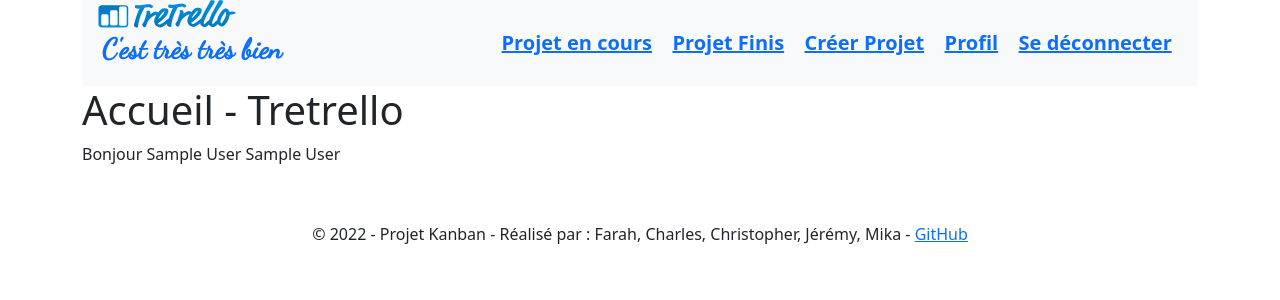
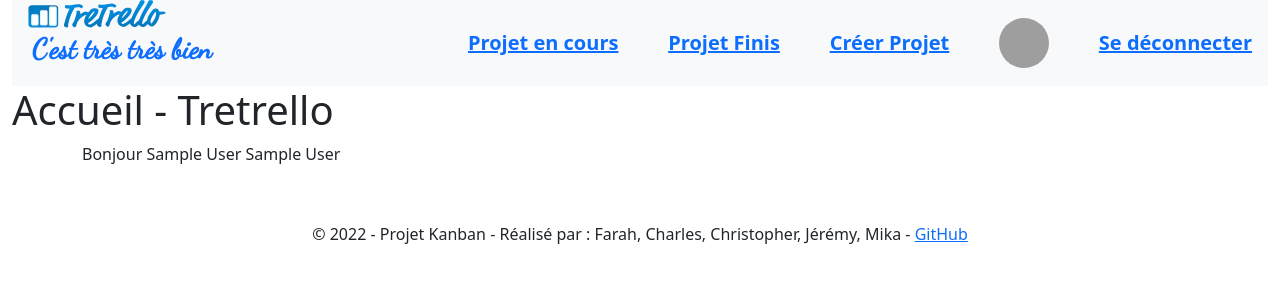
Before and after one commit to VjeremyV/projet-Kanban, a PHP site: page / in a window 1280 px wide. Shown: the top 300 px of the page. Run offline with PHP 8.4, Linux system fonts and the light colour scheme; the visitor is signed in with stand-in values (Sample User, id 1); some libraries are stand-ins or nearby versions; grey boxes are pictures that could not be loaded.

Commit message:
finalisation fonction photo inscription

```diff
--- a/pages/connexion.php
+++ b/pages/connexion.php
@@ -16,6 +16,7 @@ try {
                     $_SESSION['id']= $connexion[0]['id_utilisateur_utilisateur'];
                     $_SESSION['nom'] = $connexion[0]['nom_utilisateur'];
                     $_SESSION['prenom'] = $connexion[0]['prenom_utilisateur'];
+                    $_SESSION['photo'] = $connexion[0]['photo_utilisateur'];
                     header('location: ./pages/projets.php?page=encours');
                 } else {
                 echo "<p>erreur vous êtes mauvais</p>";
--- a/pages/inscription.php
+++ b/pages/inscription.php
@@ -1,5 +1,5 @@
 <?php
- echo '<form action="?inscription=true" method="POST" class =" d-flex flex-column justify-content-center align-items-center">
+ echo '<form action="?inscription=true" method="POST" class =" d-flex flex-column justify-content-center align-items-center" enctype="multipart/form-data" >
 
     <label for="name">Nom :</label>
      <input type="text" name="name" id="name" >
--- a/style/charte.css
+++ b/style/charte.css
@@ -6,3 +6,8 @@
 .slogan{
     font-family: 'Dancing Script', cursive;
 }
+.userImage{
+    border-radius: 50%;
+    width: 50px;
+    height: 50px;
+}
--- a/template/header.php
+++ b/template/header.php
@@ -3,12 +3,9 @@ include_once(__DIR__.'/../src/fonctions/affichage.php');
 ?>
 
 <body>
-<header class="container" role="banner">
+<header class="container-fluid" role="banner">
 
-
-
-
-<div class="col d-flex justify-content-between align-items-center navContainer bg-light  px-lg-3">
+<div class="col d-flex justify-content-between align-items-center bg-light  px-lg-3">
 
 <a href="./../index.php" class=" col-lg-4 d-flex align-items-start text-decoration-none flex-column">
     <img src="./../style/assets/tretrello_logo.webp" class="image" alt="logo-tretrello">
@@ -19,11 +16,12 @@ include_once(__DIR__.'/../src/fonctions/affichage.php');
                     if (isConnect()) : //* A voir pour valider la connexion
                 ?>
 <nav class=" col-lg-8 d-none d-lg-block">
-    <ul class="d-flex text-black-50 fw-bold justify-content-around fs-5 mt-3">
+    <ul class="d-flex text-black-50 fw-bold justify-content-between fs-5 mt-3 align-items-center">
         <li><a class='link-<?= isset($_GET['page']) && $_GET['page']== "encours" ? "warning" : "primary"?>' <?= isset($_GET['page']) && $_GET['page']== "encours" ? "title='Lien actif'" : ""?>href="../pages/projets.php?page=encours" >Projet en cours</a></li>
         <li><a class="link-<?= isset($_GET['page']) && $_GET['page']== "terminer_projet" ? "warning" : "primary"?>" <?= isset($_GET['page']) && $_GET['page']== "encours" ? "title='Lien actif'" : ""?>href="../pages/projets.php?page=terminer_projet" >Projet Finis</a></li>
         <li><a class="link-<?= isset($_GET['page']) && $_GET['page']== "creerprojet" ? "warning" : "primary"?>" <?= isset($_GET['page']) && $_GET['page']== "encours" ? "title='Lien actif'" : ""?>href="../pages/createprojet.php?creation=0&page=creerprojet"> Créer Projet</a></li>
-        <li><a class="link-<?= isset($_GET['page']) && $_GET['page']== "profil" ? "warning" : "primary"?>"<?= isset($_GET['page']) && $_GET['page']== "encours" ? "title='Lien actif'" : ""?> href="index.php?page=profil" >Profil</a></li>
+        <li><a class="link-<?= isset($_GET['page']) && $_GET['page']== "profil" ? "warning" : "primary"?>"<?= isset($_GET['page']) && $_GET['page']== "encours" ? "title='Lien actif'" : ""?> href="index.php?page=profil" ><img class ="userImage" src=" <?= isset($_SESSION['photo']) && !empty($_SESSION['photo']) ? $_SESSION['photo'] : "/../style/assets/defaultUser.webp"  ?>" alt="">
+</a></li>
         <li><a class="link-primary" href="./../pages/deconnexion.php">Se déconnecter</a></li>
     </ul>
 </nav>
@@ -41,7 +39,8 @@ include_once(__DIR__.'/../src/fonctions/affichage.php');
     <li><a class="dropdown-item" href="../pages/projets.php?page=encours" >Projet en cours</a></li>
     <li><a class="dropdown-item" href="../pages/projets.php?page=terminer_projet" >Projet Finis</a></li>
     <li><a class="dropdown-item" href="../pages/createprojet.php?creation=0&page=creerprojet"> Créer Projet</a></li>
-    <li><a class="dropdown-item" href="index.php?page=profil" >Profil</a></li>
+    <li><a class="dropdown-item" href="index.php?page=profil" ><img class ="userImage" src=" <?= isset($_SESSION['photo']) && !empty($_SESSION['photo']) ? $_SESSION['photo'] : "/../style/assets/defaultUser.webp"  ?>" alt="">
+</a></li>
     <li><a class="dropdown-item" href="./../pages/deconnexion.php">Se déconnecter</a></li>
 </ul>
 <?php
--- /dev/null
+++ b/upload/index.php
@@ -0,0 +1,2 @@
+<?php
+header('location: http://'.$_SERVER['SERVER_NAME'].'/index.php');
```
Also changed, not shown: index.php (+26 -4 lines), src/fonctions/formulaire.php (+43 -0 lines), style/assets/defaultUser.webp (added), upload/202205021805181.webp (added).
